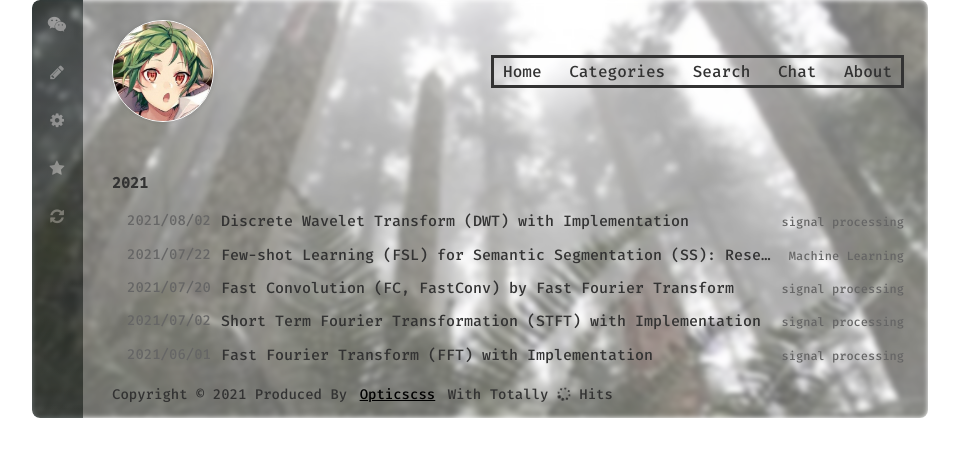
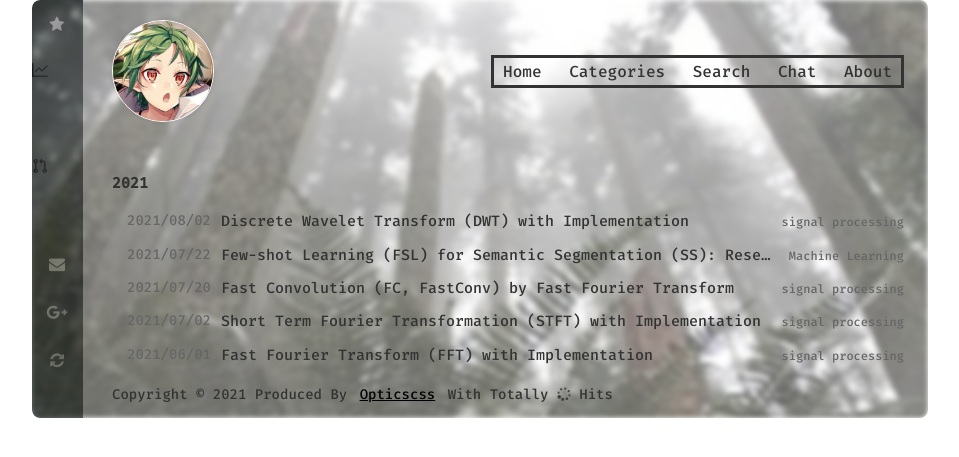
Before and after one commit to Opticcss/Opticcss.github.io, a Jekyll site: the page built from index.html, in a window 1280 px wide. Shown: the top 457 px of the page, without its empty margins (160-1119 px from the left). Built offline with Jekyll 4.4.1, drawn with Linux system fonts in a browser that asks for light colours; comment, search, counter and statistics services are not loaded.

Commit message:
Update page.html

```diff
--- a/_layouts/page.html
+++ b/_layouts/page.html
@@ -5,10 +5,15 @@
 			<ul class="grid">
 				<li class="three">
 					<ul class="sidenav">
-						<li><a><i class="fa fa-weixin" aria-hidden="true"></i><span class="w"><b>WeChat</b></span></a></li>
-						<li><a><i class="fa fa-pencil"></i><span class="w"><b>New Post</b></span></a></li>
-						<li><a><i class="fa fa-cog"></i><span class="w"><b>Settings</b></span></a></li>
-						<li><a><i class="fa fa-star"></i><span class="w"><b>Starred</b></span></a></li>
+						<li><a href="https://github.com/Opticcss/Opticcss.github.io"><i class="fa fa-star"></i><span class="w"><b>Star Me</b></span></a></li>
+						<li><a href="https://github.com/Opticcss/Opticcss.github.io/pulse">
+							<svg class="octicon octicon-graph UnderlineNav-octicon d-none d-sm-inline" viewBox="0 0 16 16" version="1.1" width="16" height="16" aria-hidden="true"><path fill-rule="evenodd" d="M1.5 1.75a.75.75 0 00-1.5 0v12.5c0 .414.336.75.75.75h14.5a.75.75 0 000-1.5H1.5V1.75zm14.28 2.53a.75.75 0 00-1.06-1.06L10 7.94 7.53 5.47a.75.75 0 00-1.06 0L3.22 8.72a.75.75 0 001.06 1.06L7 7.06l2.47 2.47a.75.75 0 001.06 0l5.25-5.25z"></path></svg>
+							<span class="w"><b>Insights</b></span></a></li>
+						<li><a href="https://github.com/Opticcss/Opticcss.github.io/pulls">
+							<svg class="octicon octicon-git-pull-request UnderlineNav-octicon d-none d-sm-inline" viewBox="0 0 16 16" version="1.1" width="16" height="16" aria-hidden="true"><path fill-rule="evenodd" d="M7.177 3.073L9.573.677A.25.25 0 0110 .854v4.792a.25.25 0 01-.427.177L7.177 3.427a.25.25 0 010-.354zM3.75 2.5a.75.75 0 100 1.5.75.75 0 000-1.5zm-2.25.75a2.25 2.25 0 113 2.122v5.256a2.251 2.251 0 11-1.5 0V5.372A2.25 2.25 0 011.5 3.25zM11 2.5h-1V4h1a1 1 0 011 1v5.628a2.251 2.251 0 101.5 0V5A2.5 2.5 0 0011 2.5zm1 10.25a.75.75 0 111.5 0 .75.75 0 01-1.5 0zM3.75 12a.75.75 0 100 1.5.75.75 0 000-1.5z"></path></svg>
+							<span class="w"><b>Pulls</b></span></a></li>
+						<li><a href="mailto:optics_css@foxmail.com"><i class="fa fa-envelope" aria-hidden="true"></i><span class="w"><b>Mail</b></span></a></li>
+						<li><a href="mailto:opticscss@gmail.com"><i class="fa fa-google-plus" aria-hidden="true"></i><span class="w"><b>GMail</b></span></a></li>
 						<li onClick="custom_close()"><a><i class="fa fa-refresh" aria-hidden="true"></i><span class="w"><b>Reload</b></span></a></li>
 					</ul>
 					<div class="sectionimg"></div>
```
